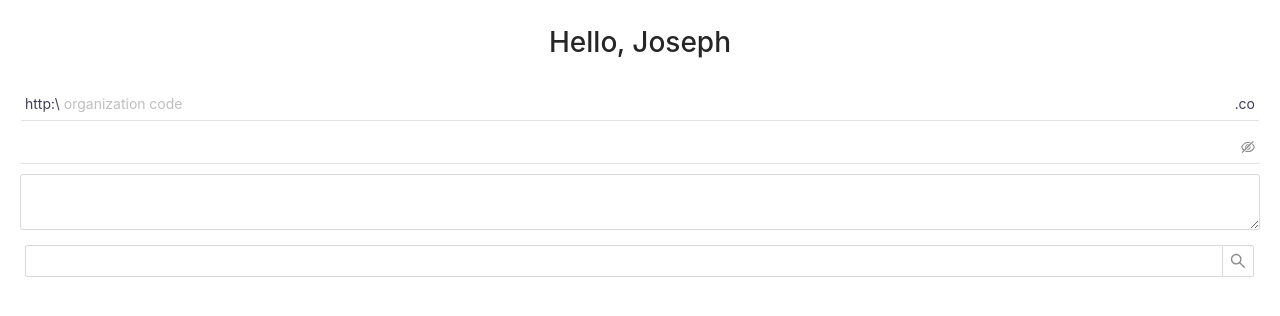
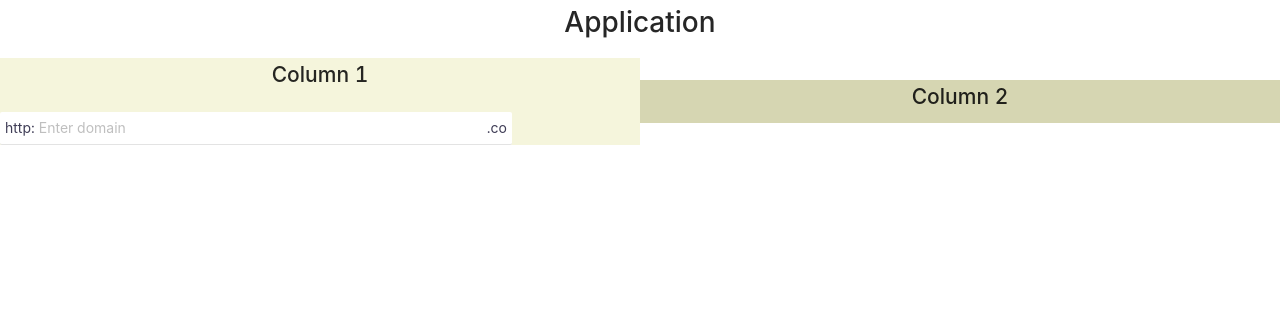
Before and after one commit to PPalwisha990/TimeClock_Web, a React (Create React App) app: page /login in a window 1280 px wide. Shown: the top 316 px of the page. Built offline with nearby package versions, Linux system fonts and the light colour scheme.

Commit message:
create auth context

```diff
--- a/package.json
+++ b/package.json
@@ -9,6 +9,8 @@
     "antd": "^4.16.11",
     "react": "^17.0.2",
     "react-dom": "^17.0.2",
+    "react-router": "^5.2.0",
+    "react-router-dom": "^5.2.0",
     "react-scripts": "4.0.3",
     "web-vitals": "^1.1.2"
   },
--- a/src/App.js
+++ b/src/App.js
@@ -1,25 +1,11 @@
 import "./App.css";
-import {
-  PasswordInput,
-  SearchInput,
-  Textarea,
-  TextInput,
-} from "./componnets/TextInput";
+import Routing from "./routes/Routing";
 
 const App = () => {
-  const name = "Joseph";
   return (
-    <div className="App" style={{ padding: "20px" }}>
-      <h1>Hello, {name}</h1>
-      <TextInput
-        placeholder={"organization code"}
-        suffix={".co"}
-        prefix={"http:\\"}
-      />
-
-      <PasswordInput />
-      <Textarea />
-      <SearchInput />
+    <div className="App">
+      <h1>Application</h1>
+      <Routing />
     </div>
   );
 };
--- /dev/null
+++ b/src/context/AuthConsumer.js
@@ -0,0 +1,3 @@
+import { AuthContext } from "./AuthContext";
+
+export const AuthConsumer = AuthContext.Consumer;
--- /dev/null
+++ b/src/context/AuthContext.js
@@ -0,0 +1,3 @@
+import React from "react";
+
+export const AuthContext = React.createContext();
--- /dev/null
+++ b/src/context/AuthProvider.js
@@ -0,0 +1,18 @@
+import React, { useState } from "react";
+import { AuthContext } from "./AuthContext";
+
+const AuthProvider = ({ children, value }) => {
+  const [user, updateUser] = useState(value);
+
+  const setUser = (obj) => {
+    updateUser(obj);
+  };
+
+  return (
+    <AuthContext.Provider value={{ user, setUser }}>
+      {children}
+    </AuthContext.Provider>
+  );
+};
+
+export default AuthProvider;
--- /dev/null
+++ b/src/home/index.js
@@ -0,0 +1,31 @@
+import { useHistory } from "react-router";
+import useAuth from "../hooks/useAuth";
+
+const Home = () => {
+  let history = useHistory();
+  const { user } = useAuth();
+
+  const handleClick = () => {
+    history.push("/login");
+  };
+
+  return (
+    <form>
+      <h1>Welcome, {user.name}</h1>
+      <label>
+        <p>Home</p>
+        <input type="text" />
+      </label>
+      <label>
+        <p>home</p>
+        <input type="password" />
+      </label>
+      <div>
+        <button type="submit" onClick={handleClick}>
+          Submit
+        </button>
+      </div>
+    </form>
+  );
+};
+export default Home;
--- /dev/null
+++ b/src/hooks/useAuth.js
@@ -0,0 +1,8 @@
+import { useContext } from "react";
+import { AuthContext } from "../context/AuthContext";
+
+const useAuth = () => {
+  return useContext(AuthContext);
+};
+
+export default useAuth;
--- /dev/null
+++ b/src/login/Loginstyle.css
@@ -0,0 +1,29 @@
+.flexbox-container {
+  display: flex;
+  flex-direction: row;
+  width: 100%;
+  align-items: center;
+  justify-content: space-between;
+  margin-left: 20;
+  margin-right: 20;
+  padding: 20;
+}
+.column-container {
+  flex: 1;
+  background-color: beige;
+  width: 50%;
+}
+.column2-container {
+  background-color: rgb(214, 214, 178);
+  width: 50%;
+  flex: 1;
+}
+.form-container {
+  border: 5;
+  border-width: 1;
+  border-color: darkgrey;
+  padding: 10;
+  width: 80%;
+  align-items: center;
+  justify-content: center;
+}
--- /dev/null
+++ b/src/login/index.js
@@ -0,0 +1,29 @@
+import { useHistory } from "react-router";
+import { TextInput } from "../componnets/TextInput";
+import "./Loginstyle.css";
+const Login = () => {
+  let history = useHistory();
+
+  function handleClick() {
+    history.push("/home");
+  }
+
+  return (
+    <div className="flexbox-container">
+      <div className="column-container">
+        <h2>Column 1</h2>
+        <div className="form-container">
+          <TextInput
+            placeholder={"Enter domain"}
+            suffix={".co"}
+            prefix={"http:"}
+          />
+        </div>
+      </div>
+      <div className="column2-container">
+        <h2>Column 2</h2>
+      </div>
+    </div>
+  );
+};
+export default Login;
--- /dev/null
+++ b/src/routes/ProtectedRoute.js
@@ -0,0 +1,18 @@
+import React from "react";
+import { Redirect, Route } from "react-router-dom";
+import { AuthConsumer } from "../context/AuthConsumer";
+
+const ProtectedRoute = ({ component: Component, ...rest }) => (
+  <AuthConsumer>
+    {({ user }) => (
+      <Route
+        render={(props) =>
+          user ? <Component {...props} /> : <Redirect to="/login" />
+        }
+        {...rest}
+      />
+    )}
+  </AuthConsumer>
+);
+
+export default ProtectedRoute;
--- /dev/null
+++ b/src/routes/Routes.js
@@ -0,0 +1,16 @@
+import { Route, Switch } from "react-router-dom";
+import Home from "../home";
+import Login from "../login";
+import ProtectedRoute from "./ProtectedRoute";
+
+const Routes = () => {
+  return (
+    <Switch>
+      <Route path="/login" component={Login} />
+      <ProtectedRoute path="/" component={Home} />
+      <Route path="/home" component={Home} />
+    </Switch>
+  );
+};
+
+export default Routes;
--- /dev/null
+++ b/src/routes/Routing.js
@@ -0,0 +1,33 @@
+import { useEffect, useState } from "react";
+import { BrowserRouter as Router } from "react-router-dom";
+import AuthProvider from "../context/AuthProvider";
+import Routes from "./Routes";
+
+const Routing = () => {
+  const [user, setUserState] = useState(false);
+
+  const initilize = () => {
+    let user = true;
+    const userObject = {
+      username: "palwisha",
+      email: "palwisha@webhr.co",
+    };
+    if (user) {
+      setUserState(userObject);
+    }
+  };
+
+  useEffect(() => {
+    initilize();
+  }, []);
+
+  return (
+    <Router>
+      <AuthProvider value={user}>
+        <Routes />
+      </AuthProvider>
+    </Router>
+  );
+};
+
+export default Routing;
```
Also changed, not shown: 1 other file (tests, documents, lock files or other folders).
